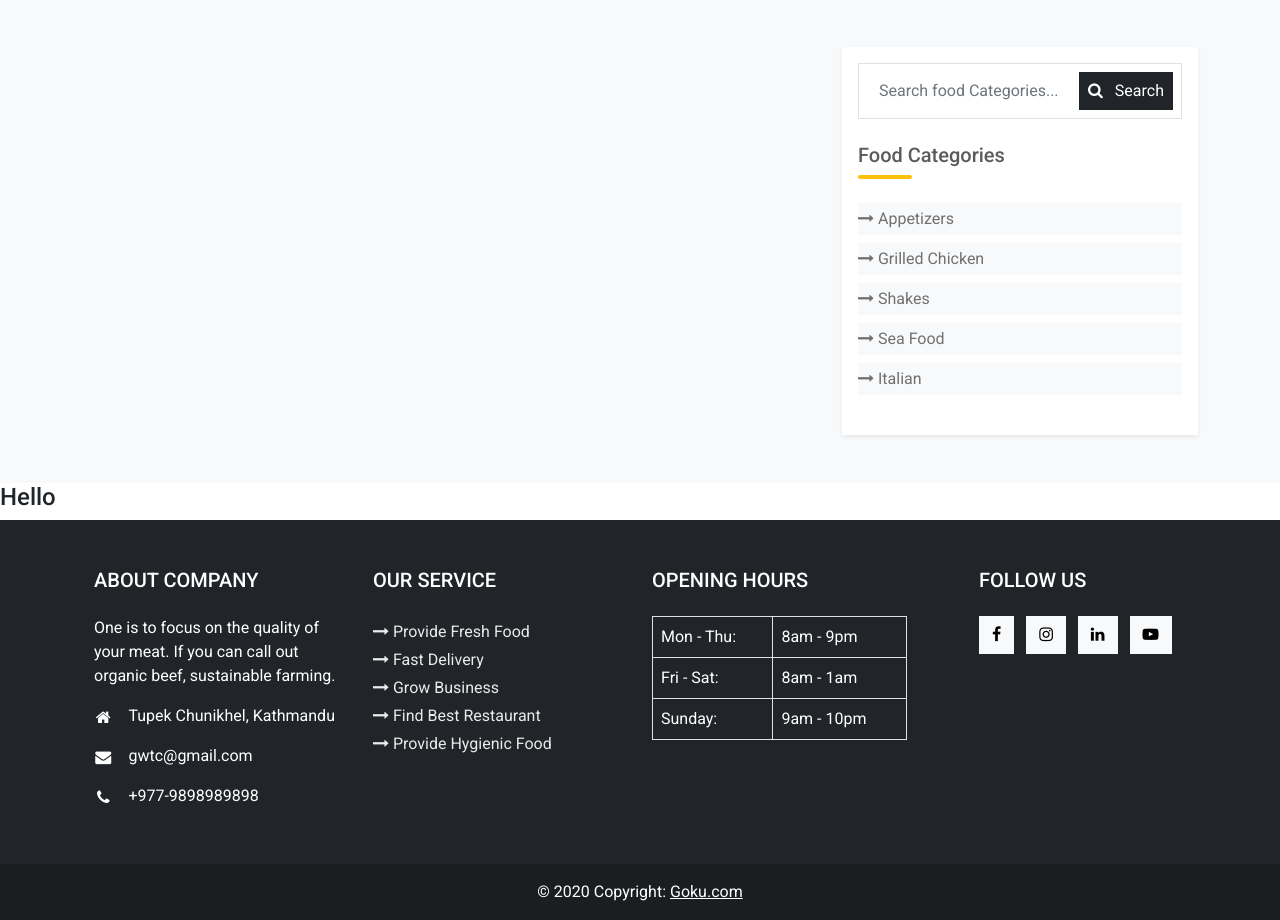
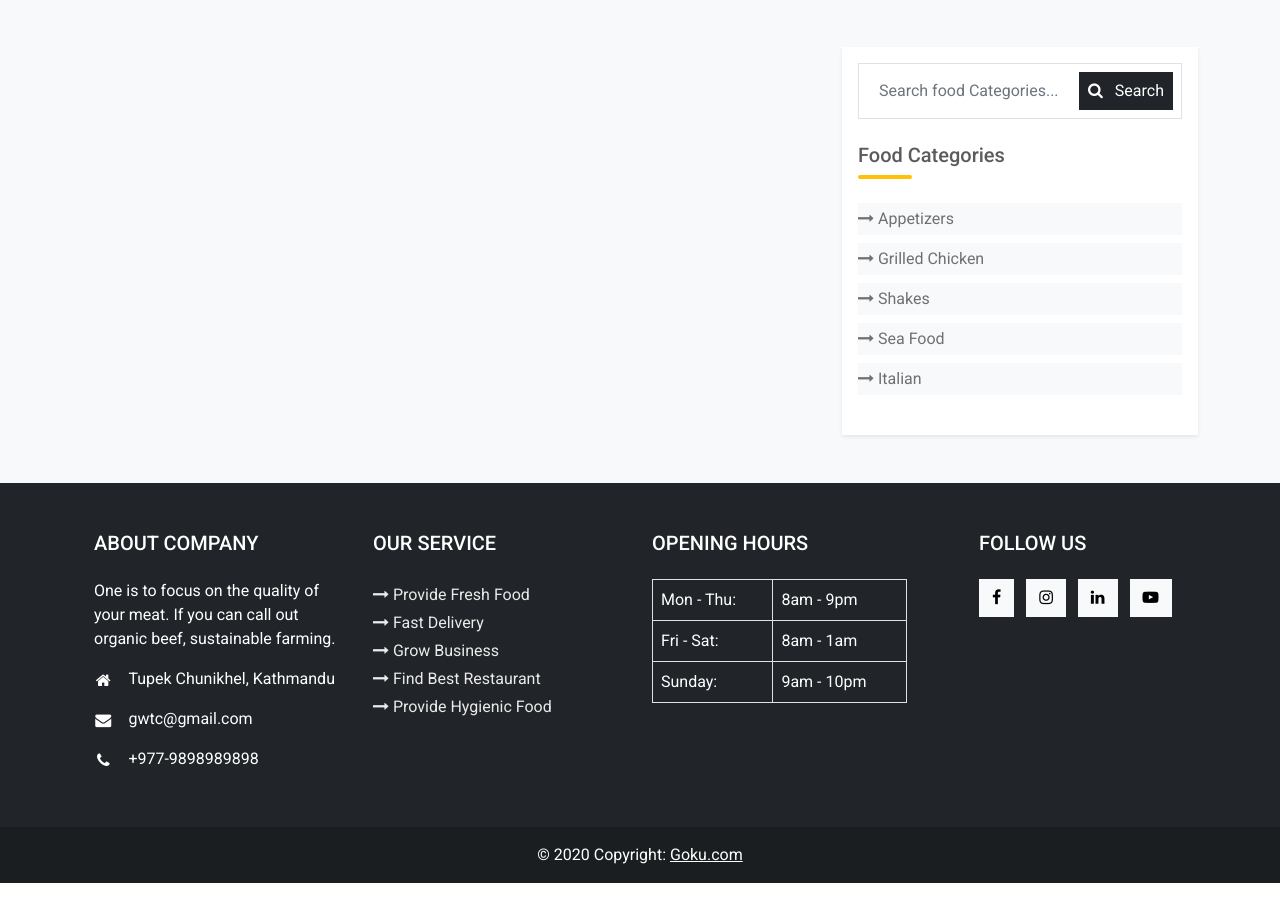
Before and after one commit to gokarna123-goku/multi_vendor_platform, a Django app: page /blog/ in a window 1280 px wide. Shown: the part 305-1225 px from the top of the page. After the commit the page ends 1188 px from the top, so only its background shows below. Run offline with Django 3.2, Linux system fonts and the light colour scheme; data that the repository does not hold is empty.

Commit message:
modified

```diff
--- a/templates/homepage/base.html
+++ b/templates/homepage/base.html
@@ -29,8 +29,6 @@
 
     {% block content %}
     {% endblock content %}
-
-    <h4>Hello</h4>
 
     <!--  -->
 
```
